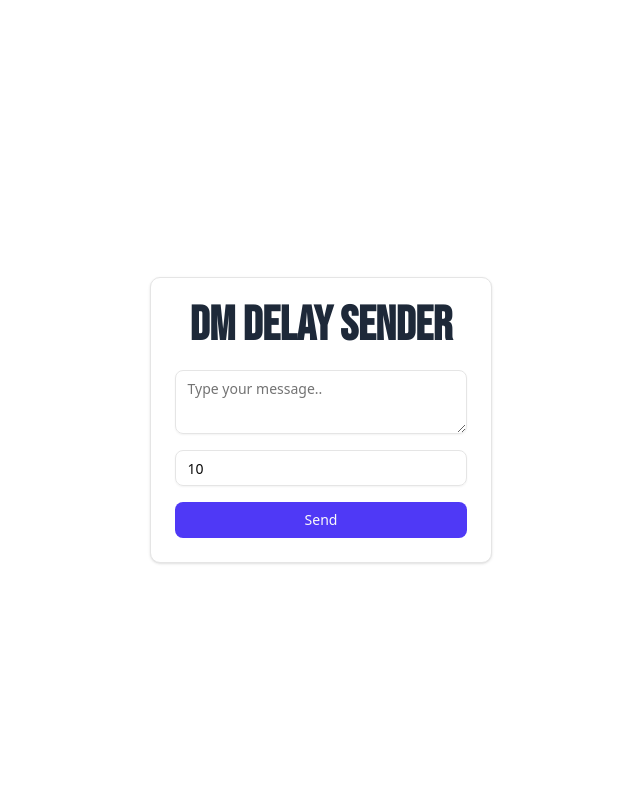
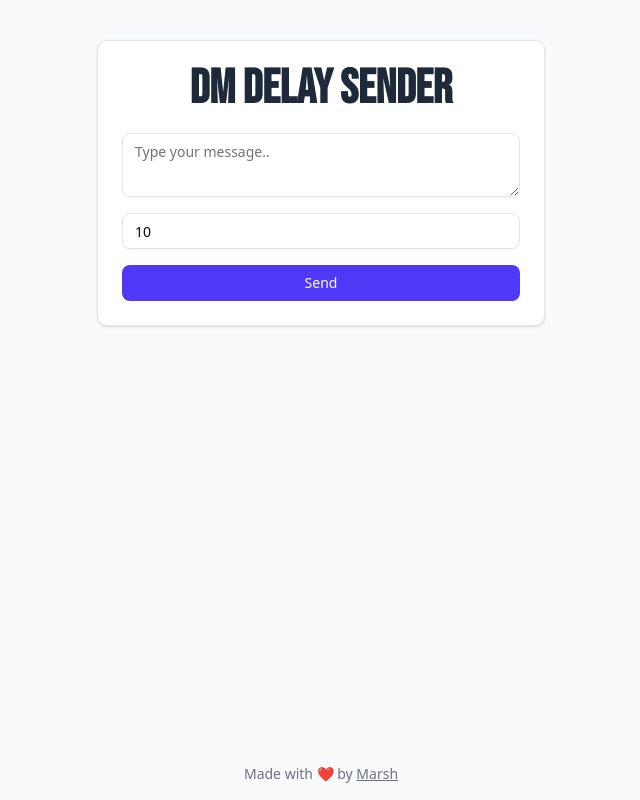
Before and after one commit to iammadheshwaran/ScheduleDM, a React (Vite) app: page / in a window 1280 px wide. Shown: the whole page, without its empty margins (319-959 px from the left). Built offline with nearby package versions, Linux system fonts and the light colour scheme; a web font is replaced by a local one.

Commit message:
Final commit

```diff
--- a/src/App.tsx
+++ b/src/App.tsx
@@ -2,9 +2,18 @@ import Home from "./pages/Home"
 
 const App = () => {
   return (
-     <div className="flex min-h-svh flex-col items-center justify-center">
-      <Home/>
-    </div>
+     <>
+     <div className="min-h-screen flex flex-col justify-between bg-gray-50">
+        <main className="flex-grow">
+          <Home />
+        </main>
+
+        <footer className="text-center text-sm text-gray-500 mt-10 pb-4">
+          Made with ❤️ by <a href="https://github.com/iammadheshwaran" target="_blank" className="underline hover:text-gray-700">Marsh</a>
+        </footer>
+
+        </div>
+     </>
   )
 }
 
```
